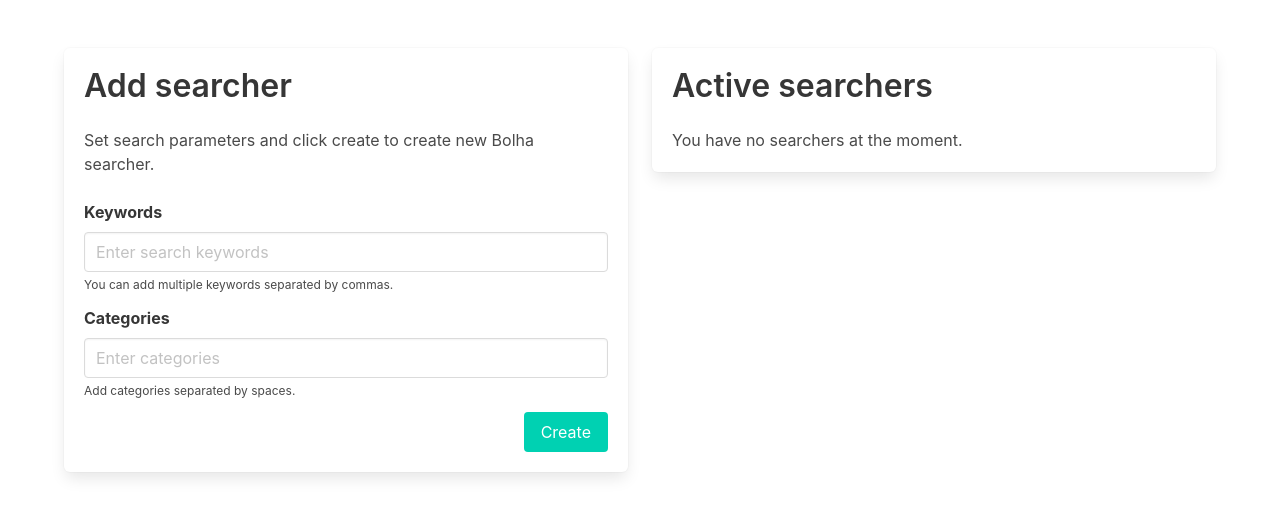
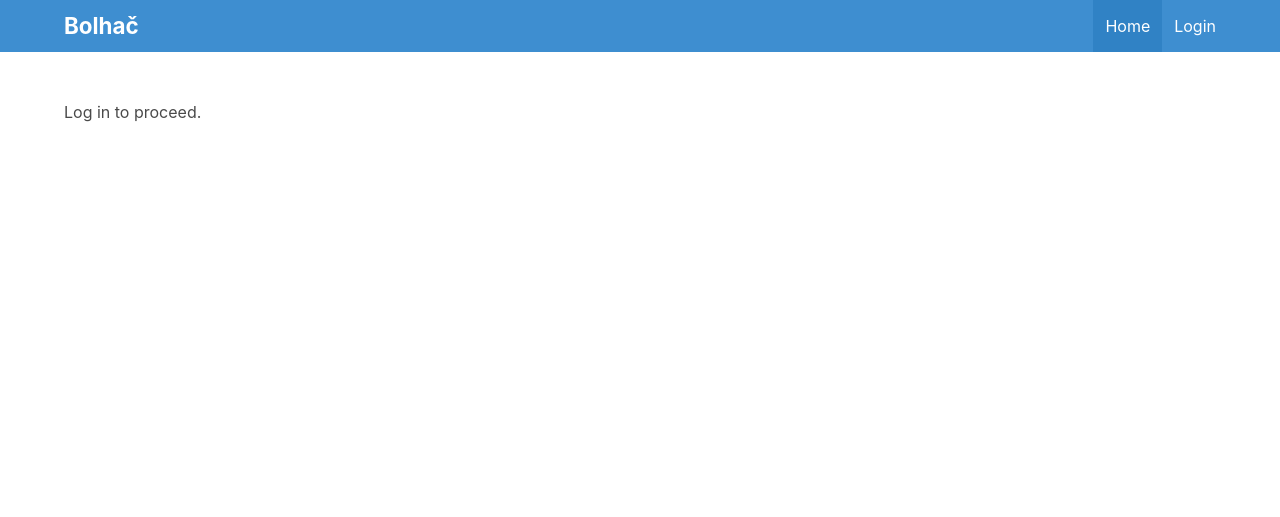
Before and after one commit to drobilc/Bolhac, a Flask app: page / in a window 1280 px wide. Shown: the top 517 px of the page. Run offline with Flask 2, Linux system fonts and the light colour scheme; parts of the project's set-up code (start-up, migrations or seed data) failed here and were passed over; some libraries are stand-ins or nearby versions.

Commit message:
Add user login, base template for website

```diff
--- a/server.py
+++ b/server.py
@@ -1,7 +1,9 @@
 from flask import Flask, request, render_template, redirect, url_for
+from flask_login import LoginManager, login_user, login_required, logout_user
 from threading import Thread, Event
 from bolha import BolhaSearch
 from customthread import BolhaSearchThread
+from user import User
 import MySQLdb
 import json
 
@@ -13,12 +15,27 @@ with open("config.json", "r") as configFile:
 	mysqlDatabase = jsonData["database"]["database"]
 
 app = Flask(__name__)
+app.secret_key = 'super secret key'
+loginManager = LoginManager()
+loginManager.init_app(app)
+
+@loginManager.user_loader
+def load_user(user_id):
+	return getUserData(user_id)
+
 stopFlag = Event()
 
 # Tabela v kateri hranimo vse iskalnike
-searchers = []
+searchers = [BolhaSearch(q="Gorsko kolo"), BolhaSearch(q="Usnjena jakna"), BolhaSearch(q="Fotoaparat Nikon")]
 
 database = MySQLdb.connect(host=mysqlHost, user=mysqlUsername, passwd=mysqlPassword, db=mysqlDatabase)
+
+def getUserData(user_id):
+	cursor = database.cursor()
+	cursor.execute("SELECT id, email FROM user WHERE id = %s", [int(user_id)])
+	result = cursor.fetchone()
+	if result:
+		return User(result[0], result[1])
 
 def getUserId(email=None, password=None):
 	cursor = database.cursor()
@@ -52,11 +69,12 @@ def sendLoginPage():
 		# Preveri ali uporabnik obstaja
 		userId = getUserId(email=email, password=password)
 		if userId:
-			# Uporabnik obstaja
-			return "USER EXISTS! ID: {}".format(userId)
+			user = getUserData(userId)
+			login_user(user)
+			return redirect(url_for('sendMainPage'))
 		else:
 			# Uporabnik ne obstaja
-			return "USER DOES NOT EXIST!"
+			return redirect(url_for('sendLoginPage'))
 
 	return render_template('login.html')
 
@@ -77,16 +95,25 @@ def sendRegisterPage():
 
 	return render_template('register.html')
 
+@app.route("/logout")
+@login_required
+def logout():
+	logout_user()
+	return redirect(url_for('sendMainPage'))
 
-@app.route("/add", methods=["POST"])
+@app.route("/add", methods=["GET", "POST"])
+@login_required
 def addSearch():
 	keywords = request.form.get("keywords")
-	category = request.form.get("category")
-	searcher = BolhaSearch(q=keywords)
-	searchers.append(searcher)
-	# Interval prenasanja strani je 10 sekund
-	searcher.interval = 60
-	return redirect(url_for('sendMainPage'))
+	if keywords:
+		searcher = BolhaSearch(q=keywords)
+		searchers.append(searcher)
+		# Interval prenasanja strani je 10 sekund
+		searcher.interval = 60
+		return redirect(url_for('sendMainPage'))
+
+	return render_template('add.html')
+
 
 if __name__ == '__main__':
 	# Ustvarimo nit v kateri bomo iskali po bolhi
--- /dev/null
+++ b/templates/base.html
@@ -0,0 +1,43 @@
+<!DOCTYPE html>
+<html lang="en">
+<head>
+	<meta charset="UTF-8">
+	<meta name="viewport" content="width=device-width, initial-scale=1">
+	<title>Bolhač</title>
+	<link rel="stylesheet" href="https://cdnjs.cloudflare.com/ajax/libs/bulma/0.6.2/css/bulma.min.css">
+	<script defer src="https://use.fontawesome.com/releases/v5.0.8/js/solid.js" integrity="sha384-+Ga2s7YBbhOD6nie0DzrZpJes+b2K1xkpKxTFFcx59QmVPaSA8c7pycsNaFwUK6l" crossorigin="anonymous"></script>
+	<script defer src="https://use.fontawesome.com/releases/v5.0.8/js/fontawesome.js" integrity="sha384-7ox8Q2yzO/uWircfojVuCQOZl+ZZBg2D2J5nkpLqzH1HY0C1dHlTKIbpRz/LG23c" crossorigin="anonymous"></script>
+</head>
+<body>
+	<!-- Page header -->
+	<section class="hero is-info">
+		<div class="hero-head">
+			<nav class="navbar">
+				<div class="container">
+					<div class="navbar-brand">
+						<a class="navbar-item"><h1 style="font-size: 1.4em; font-weight: bold;">Bolhač</h1></a>
+					</div>
+
+					<div id="navbarMenuHeroA" class="navbar-menu">
+						<div class="navbar-end">
+							<a href="#" class="navbar-item is-active">Home</a>
+							{% if current_user.is_authenticated %}
+								<a href="login" class="navbar-item">Logout</a>
+							{% else %}
+								<a href="login" class="navbar-item">Login</a>
+							{% endif %}
+						</div>
+					</div>
+				</div>
+			</nav>
+		</div>
+	</section>
+
+	<section class="section">
+		<div class="container">
+			{% block content %}
+			{% endblock %}
+		</div>
+	</section>
+</body>
+</html>
--- a/templates/index.html
+++ b/templates/index.html
@@ -1,65 +1,35 @@
-<!DOCTYPE html>
-<html lang="en">
-<head>
-	<meta charset="UTF-8">
-	<meta name="viewport" content="width=device-width, initial-scale=1">
-
-	<title>Bolhač</title>
-	<link rel="stylesheet" href="https://cdnjs.cloudflare.com/ajax/libs/bulma/0.6.2/css/bulma.min.css">
-</head>
-<body>
-	<section class="section">
-		<div class="container">
+{% extends "base.html" %}
+{% block content %}
+{% if current_user.is_authenticated %}
 	<div class="columns">
 		<div class="column">
-					<div class="box">
-						<h1 class="title">Add searcher</h1>
-						<p>Set search parameters and click create to create new Bolha searcher.</p><br/>
-
-						<form action="add" method="POST">
-						<div class="field">
-							<label class="label">Keywords</label>
-							<div class="control">
-								<input class="input" type="text" placeholder="Enter search keywords" name="keywords"/>
+			<h2>Welcome <strong>{{ current_user.email }}</strong></h2>
 		</div>
-							<p class="help">You can add multiple keywords separated by commas.</p>
+		<div class="column">
+			<nav class="panel">
+				<div class="panel-heading">
+					Searchers
+					<a href="add" class="button is-small is-info" style="float: right;">
+						<span class="icon"><i class="fas fa-plus"></i></span>
+						<span>Add new</span>
+					</a>
 				</div>
 
-						<div class="field">
-							<label class="label">Categories</label>
-							<div class="control">
-								<input class="input" type="text" placeholder="Enter categories" name="categories"/>
-							</div>
-							<p class="help">Add categories separated by spaces.</p>
-						</div>
+				<p class="panel-tabs">
+					<a class="is-active">Bolha</a>
+				</p>
 
-						<div class="field is-grouped is-grouped-right">
-							<div class="control">
-								<input type="submit" class="button is-primary" value="Create"/>
+				{% for searcher in searchers %}
+					<a class="panel-block" href="{{ searcher.getUrl() }}" target="_blank">
+						<span class="panel-icon"><i class="fas fa-search"></i></span>
+						{{ searcher.q }}
+					</a>
+				{% endfor %}
+
+			</nav>
 		</div>
 	</div>
-						</form>
-
-					</div>
-				</div>
-				<div class="column">
-					<div class="box">
-						<h1 class="title">Active searchers</h1>
-						{% if searchers == [] %}
-							<p>You have no searchers at the moment.</p>
 {% else %}
-							<ul>
-							{% for searcher in searchers %}
-								<li>
-									<a href="{{ searcher.getUrl() }}" target="_blank">{{ searcher.q }}</a><br>
-								</li>
-							{% endfor %}
-							</ul>
+	<h1>Log in to proceed.</h1>
 {% endif %}
-					</div>
-				</div>
-			</div>
-		</div>
-	</section>
-</body>
-</html>
+{% endblock %}
```
Also changed, not shown: templates/add.html (added, +97 -0 lines), user.py (added, +21 -0 lines). Lines whose indentation alone changed are shown as unchanged.
